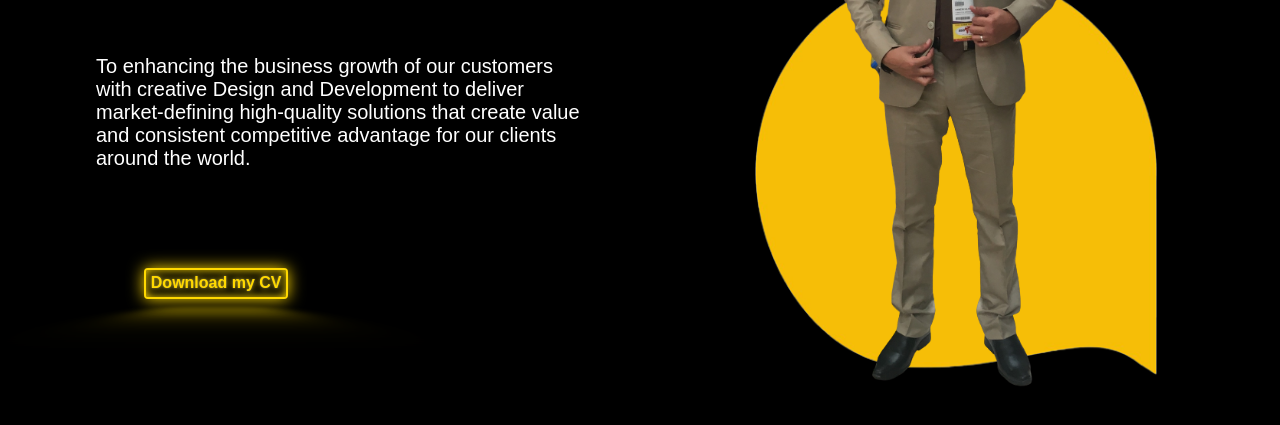
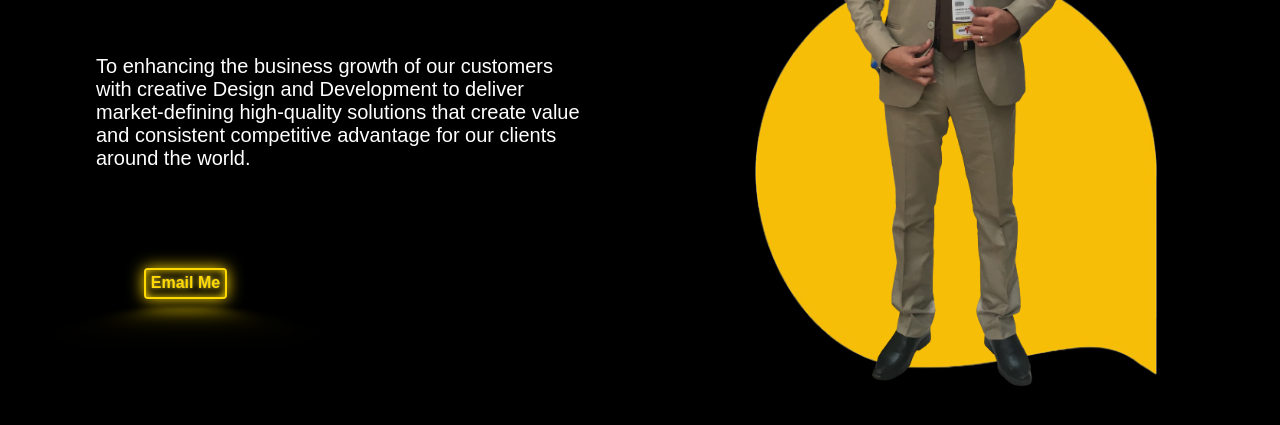
Before and after one commit to Hamza-Hamli/Projectpages, a plain HTML site: page index.html in a window 1280 px wide. Shown: the part 403-828 px from the top of the page. Drawn offline with Linux system fonts and the light colour scheme.

Commit message:
Update index.html

```diff
--- a/index.html
+++ b/index.html
@@ -43,7 +43,7 @@
                         To enhancing the business growth of our customers with creative Design and Development to deliver market-defining high-quality solutions that create value and consistent competitive advantage for our clients around the world.
                     </p>
                     <br>
-                    <p><a href="./CV.html"><button class="bn">Download my CV</button></a></p>
+                    <p><a href="./emailme.html"><button class="bn">Email Me</button></a></p>
                 </div>
             </div>
         </div>
```
